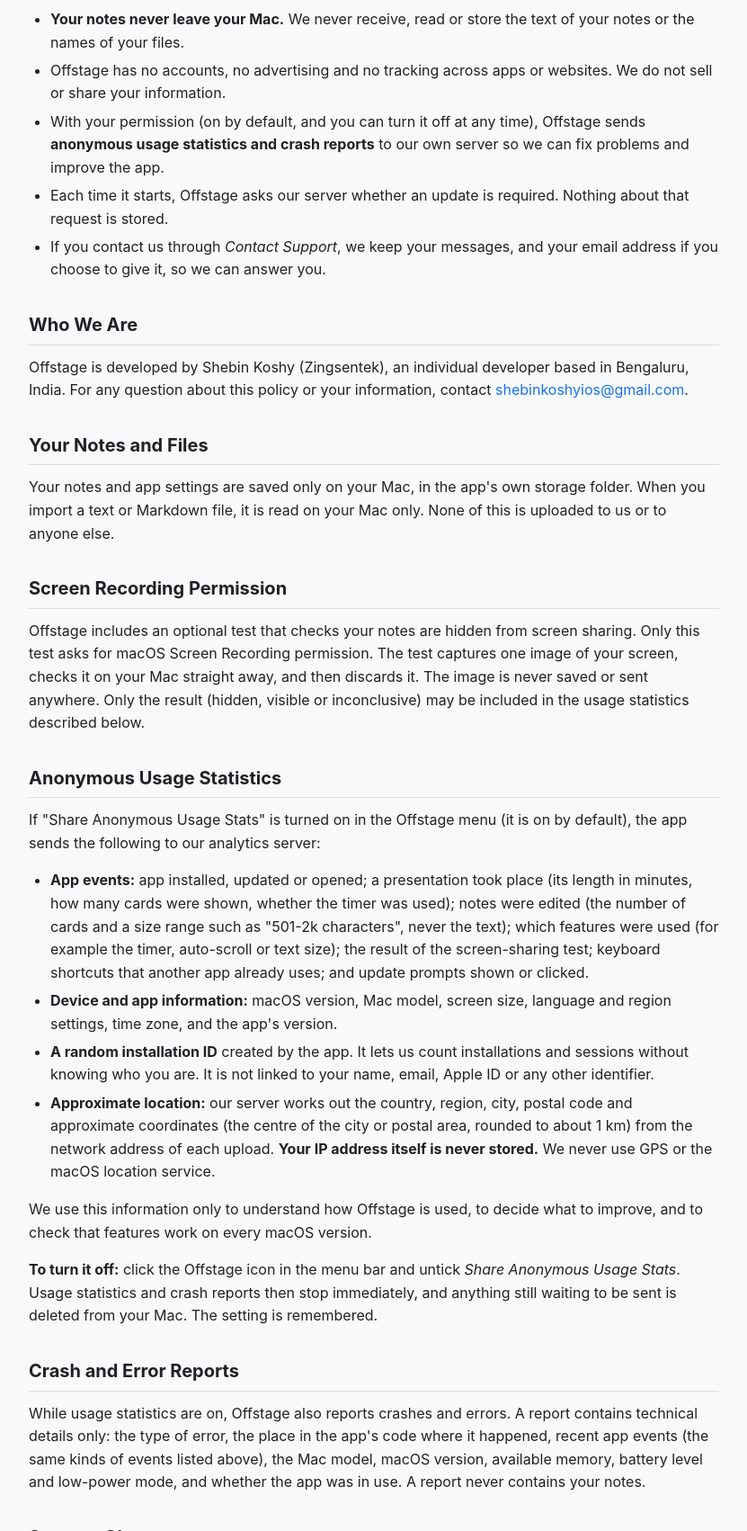
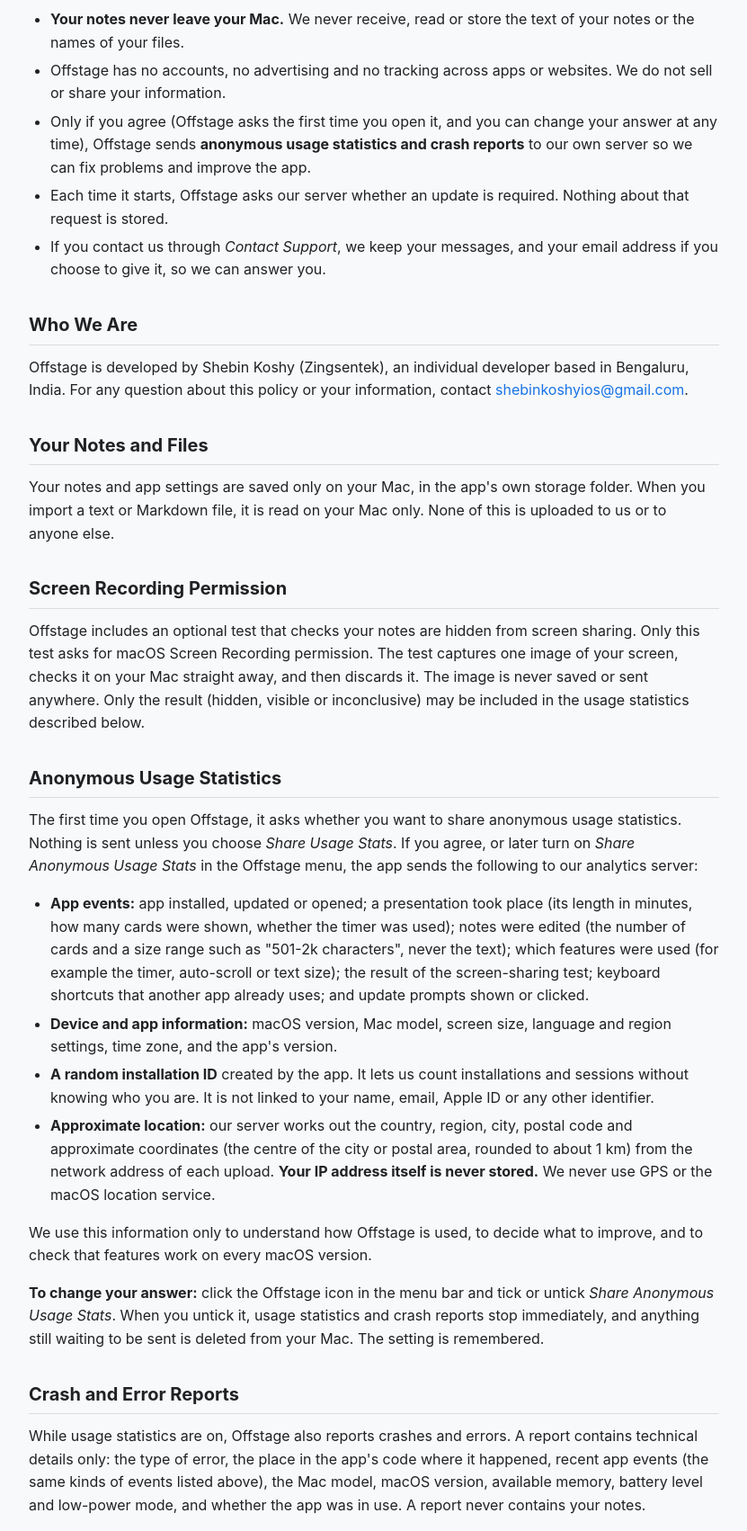
Before and after one commit to shebinkoshy/shebinkoshy.github.io, a plain HTML site: page privacy-policy/offstage.html in a window 1280 px wide. Shown: the part 449-2151 px from the top of the page at 90% size, without its empty margins (224-1055 px from the left). Drawn offline with Linux system fonts and the light colour scheme.

Commit message:
presentation helper mac app privacy policy

```diff
--- a/privacy-policy/offstage.html
+++ b/privacy-policy/offstage.html
@@ -29,7 +29,7 @@
     <ul>
       <li><strong>Your notes never leave your Mac.</strong> We never receive, read or store the text of your notes or the names of your files.</li>
       <li>Offstage has no accounts, no advertising and no tracking across apps or websites. We do not sell or share your information.</li>
-      <li>With your permission (on by default, and you can turn it off at any time), Offstage sends <strong>anonymous usage statistics and crash reports</strong> to our own server so we can fix problems and improve the app.</li>
+      <li>Only if you agree (Offstage asks the first time you open it, and you can change your answer at any time), Offstage sends <strong>anonymous usage statistics and crash reports</strong> to our own server so we can fix problems and improve the app.</li>
       <li>Each time it starts, Offstage asks our server whether an update is required. Nothing about that request is stored.</li>
       <li>If you contact us through <em>Contact Support</em>, we keep your messages, and your email address if you choose to give it, so we can answer you.</li>
     </ul>
@@ -44,7 +44,7 @@
     <p>Offstage includes an optional test that checks your notes are hidden from screen sharing. Only this test asks for macOS Screen Recording permission. The test captures one image of your screen, checks it on your Mac straight away, and then discards it. The image is never saved or sent anywhere. Only the result (hidden, visible or inconclusive) may be included in the usage statistics described below.</p>
 
     <h2>Anonymous Usage Statistics</h2>
-    <p>If "Share Anonymous Usage Stats" is turned on in the Offstage menu (it is on by default), the app sends the following to our analytics server:</p>
+    <p>The first time you open Offstage, it asks whether you want to share anonymous usage statistics. Nothing is sent unless you choose <em>Share Usage Stats</em>. If you agree, or later turn on <em>Share Anonymous Usage Stats</em> in the Offstage menu, the app sends the following to our analytics server:</p>
     <ul>
       <li><strong>App events:</strong> app installed, updated or opened; a presentation took place (its length in minutes, how many cards were shown, whether the timer was used); notes were edited (the number of cards and a size range such as "501-2k characters", never the text); which features were used (for example the timer, auto-scroll or text size); the result of the screen-sharing test; keyboard shortcuts that another app already uses; and update prompts shown or clicked.</li>
       <li><strong>Device and app information:</strong> macOS version, Mac model, screen size, language and region settings, time zone, and the app's version.</li>
@@ -52,7 +52,7 @@
       <li><strong>Approximate location:</strong> our server works out the country, region, city, postal code and approximate coordinates (the centre of the city or postal area, rounded to about 1 km) from the network address of each upload. <strong>Your IP address itself is never stored.</strong> We never use GPS or the macOS location service.</li>
     </ul>
     <p>We use this information only to understand how Offstage is used, to decide what to improve, and to check that features work on every macOS version.</p>
-    <p><strong>To turn it off:</strong> click the Offstage icon in the menu bar and untick <em>Share Anonymous Usage Stats</em>. Usage statistics and crash reports then stop immediately, and anything still waiting to be sent is deleted from your Mac. The setting is remembered.</p>
+    <p><strong>To change your answer:</strong> click the Offstage icon in the menu bar and tick or untick <em>Share Anonymous Usage Stats</em>. When you untick it, usage statistics and crash reports stop immediately, and anything still waiting to be sent is deleted from your Mac. The setting is remembered.</p>
 
     <h2>Crash and Error Reports</h2>
     <p>While usage statistics are on, Offstage also reports crashes and errors. A report contains technical details only: the type of error, the place in the app's code where it happened, recent app events (the same kinds of events listed above), the Mac model, macOS version, available memory, battery level and low-power mode, and whether the app was in use. A report never contains your notes.</p>
```
Also changed, not shown: support/offstage.html (+3 -3 lines).
